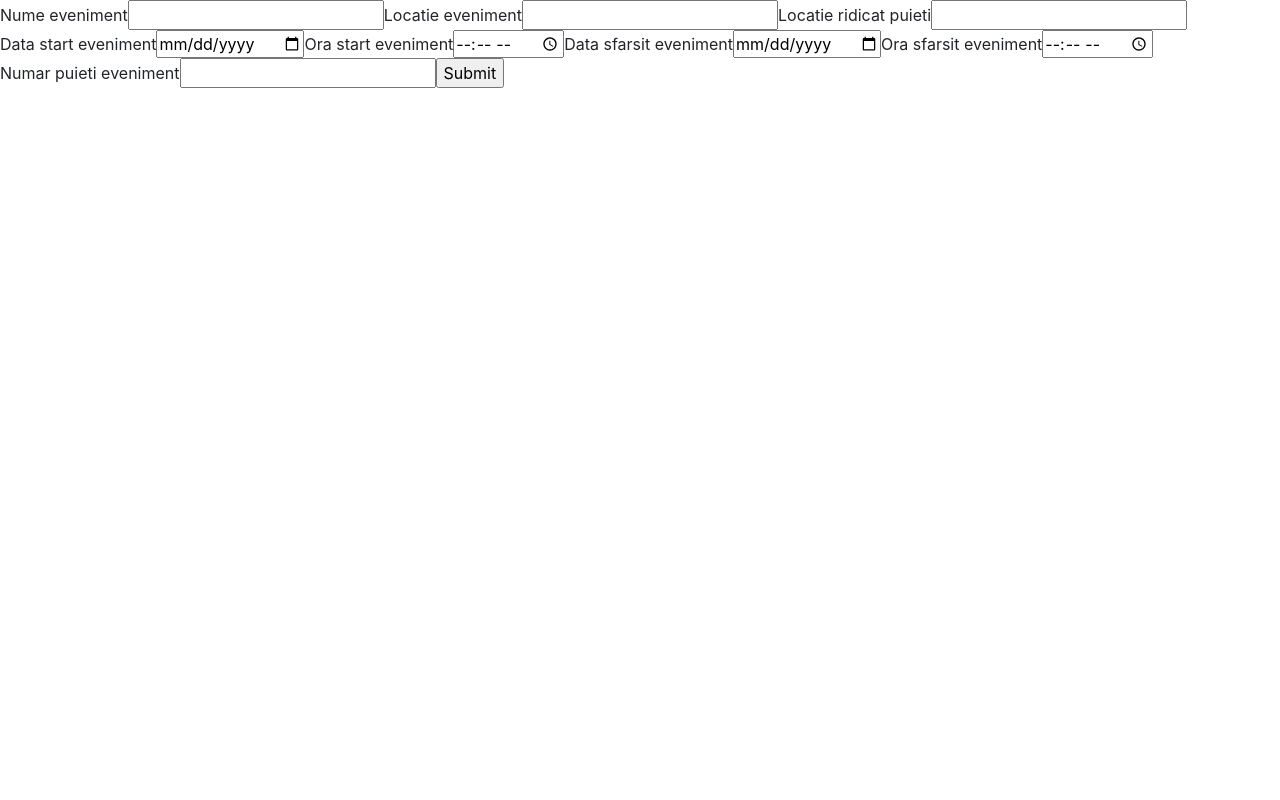
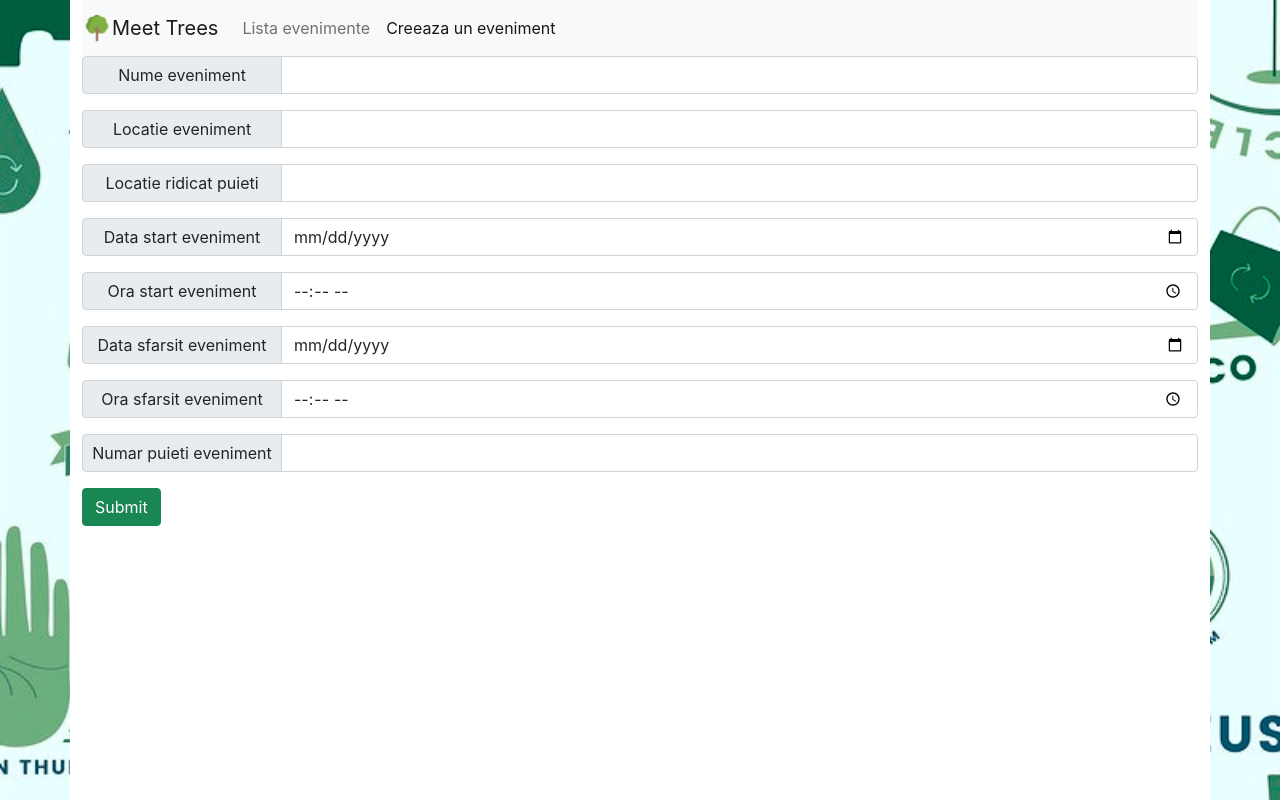
Before and after one commit to tudormatei/meet-trees, a Next.js app: page /creeazaEveniment in a window 1280 px wide. Built offline with nearby package versions, Linux system fonts and the light colour scheme.

Commit message:
stylessss

```diff
--- a/pages/creeazaEveniment.js
+++ b/pages/creeazaEveniment.js
@@ -40,55 +40,144 @@ export default function creeazaEveniment() {
   };
 
   return (
-    <>
+    <div className="container">
+      <nav className="navbar navbar-expand-lg navbar-light bg-light">
+        <a className="navbar-brand" href="#">
+          <img
+            src="/icon.png"
+            width="30"
+            height="30"
+            className="d-inline-block align-top"
+            alt=""
+          />
+          Meet Trees
+        </a>
+        <button
+          className="navbar-toggler"
+          type="button"
+          data-bs-toggle="collapse"
+          data-bs-target="#navbarNav"
+          aria-controls="navbarNav"
+          aria-expanded="false"
+          aria-label="Toggle navigation"
+        >
+          <span className="navbar-toggler-icon"></span>
+        </button>
+        <div className="collapse navbar-collapse" id="navbarNav">
+          <ul className="navbar-nav">
+            <li className="nav-item">
+              <a className="nav-link" href="/">
+                Lista evenimente
+              </a>
+            </li>
+            <li className="nav-item">
+              <a className="nav-link active" aria-current="page" href="#">
+                Creeaza un eveniment
+              </a>
+            </li>
+          </ul>
+        </div>
+      </nav>
       <form onSubmit={onSubmit}>
-        <label htmlFor="nume-eveniment">Nume eveniment</label>
-        <input type="text" name="numeeveniment" id="nume-evenimet"></input>
-        <label htmlFor="locatie-eveniment">Locatie eveniment</label>
+        <div className="input-group mb-3">
+          <span className="input-group-text" id="basic-addon1">
+            Nume eveniment
+          </span>
           <input
             type="text"
-          name="locatieeveniment"
-          id="locatie-eveniment"
-        ></input>
-        <label htmlFor="locatie-ridicat-puieti">Locatie ridicat puieti</label>
+            className="form-control"
+            name="numeeveniment"
+            aria-label="Nume eveniment"
+            aria-describedby="basic-addon1"
+          />
+        </div>
+        <div className="input-group mb-3">
+          <span className="input-group-text" id="basic-addon2">
+            Locatie eveniment
+          </span>
           <input
             type="text"
+            className="form-control"
+            name="locatieeveniment"
+            aria-label="Locatie eveniment"
+            aria-describedby="basic-addon2"
+          />
+        </div>
+        <div className="input-group mb-3">
+          <span className="input-group-text" id="basic-addon3">
+            Locatie ridicat puieti
+          </span>
+          <input
+            type="text"
+            className="form-control"
             name="locatieridicatpuieti"
-          id="locatie-ridicat-puieti"
-        ></input>
-        <label htmlFor="data-start-eveniment">Data start eveniment</label>
+            aria-label="Locatie ridicat puieti"
+            aria-describedby="basic-addon3"
+          />
+        </div>
+        <div className="input-group mb-3">
+          <span className="input-group-text" id="basic-addon4">
+            Data start eveniment
+          </span>
           <input
             type="date"
+            className="form-control"
             name="datastarteveniment"
-          id="data-start-eveniment"
-        ></input>
-        <label htmlFor="ora-start-eveniment">Ora start eveniment</label>
+            aria-label="Data start eveniment"
+            aria-describedby="basic-addon4"
+          />
+        </div>
+        <div className="input-group mb-3">
+          <span className="input-group-text" id="basic-addon5">
+            Ora start eveniment
+          </span>
           <input
             type="time"
+            className="form-control"
             name="orastarteveniment"
-          id="ora-start-eveniment"
-        ></input>
-        <label htmlFor="data-sfarsit-eveniment">Data sfarsit eveniment</label>
+            aria-label="Ora start eveniment"
+            aria-describedby="basic-addon5"
+          />
+        </div>
+        <div className="input-group mb-3">
+          <span className="input-group-text" id="basic-addon6">
+            Data sfarsit eveniment
+          </span>
           <input
             type="date"
+            className="form-control"
             name="datasfarsiteveniment"
-          id="data-sfarsit-eveniment"
-        ></input>
-        <label htmlFor="ora-sfarsit-eveniment">Ora sfarsit eveniment</label>
+            aria-label="Data sfarsit eveniment"
+            aria-describedby="basic-addon6"
+          />
+        </div>
+        <div className="input-group mb-3">
+          <span className="input-group-text" id="basic-addon7">
+            Ora sfarsit eveniment
+          </span>
           <input
             type="time"
+            className="form-control"
             name="orasfarsiteveniment"
-          id="ora-sfarsit-eveniment"
-        ></input>
-        <label htmlFor="text">Numar puieti eveniment</label>
+            aria-label="Ora sfarsit eveniment"
+            aria-describedby="basic-addon7"
+          />
+        </div>
+        <div className="input-group mb-3">
+          <span className="input-group-text" id="basic-addon8">
+            Numar puieti eveniment
+          </span>
           <input
             type="text"
+            className="form-control"
             name="numarpuietieveniment"
-          id="numar-puieti-eveniment"
-        ></input>
-        <input type="submit"></input>
+            aria-label="Numar puieti eveniment"
+            aria-describedby="basic-addon8"
+          />
+        </div>
+        <input type="submit" className="btn btn-success"></input>
       </form>
       <ul>{coduri}</ul>
-    </>
+    </div>
   );
 }
--- a/styles/globals.css
+++ b/styles/globals.css
@@ -4,13 +4,33 @@ body {
   margin: 0;
   font-family: -apple-system, BlinkMacSystemFont, Segoe UI, Roboto, Oxygen,
     Ubuntu, Cantarell, Fira Sans, Droid Sans, Helvetica Neue, sans-serif;
+  background-image: url("/background.jpg");
+  background-size: cover;
+  height: 100%;
 }
 
-a {
-  color: inherit;
-  text-decoration: none;
+#__next {
+  height: 100%;
+}
+.input-group-text {
+  width: 200px;
+  justify-content: center;
 }
 
-* {
-  box-sizing: border-box;
+.container {
+  background-color: white;
+  height: 100%;
 }
+
+.stretchy {
+  justify-content: space-between;
+}
+
+.expandos {
+  flex-grow: 3;
+}
+
+.no-stretchy {
+  flex-shrink: 0;
+  border: 0;
+}
```
Also changed, not shown: pages/index.js (+72 -14 lines), public/background.jpg (added), public/icon.png (added). Lines whose indentation alone changed are shown as unchanged.
